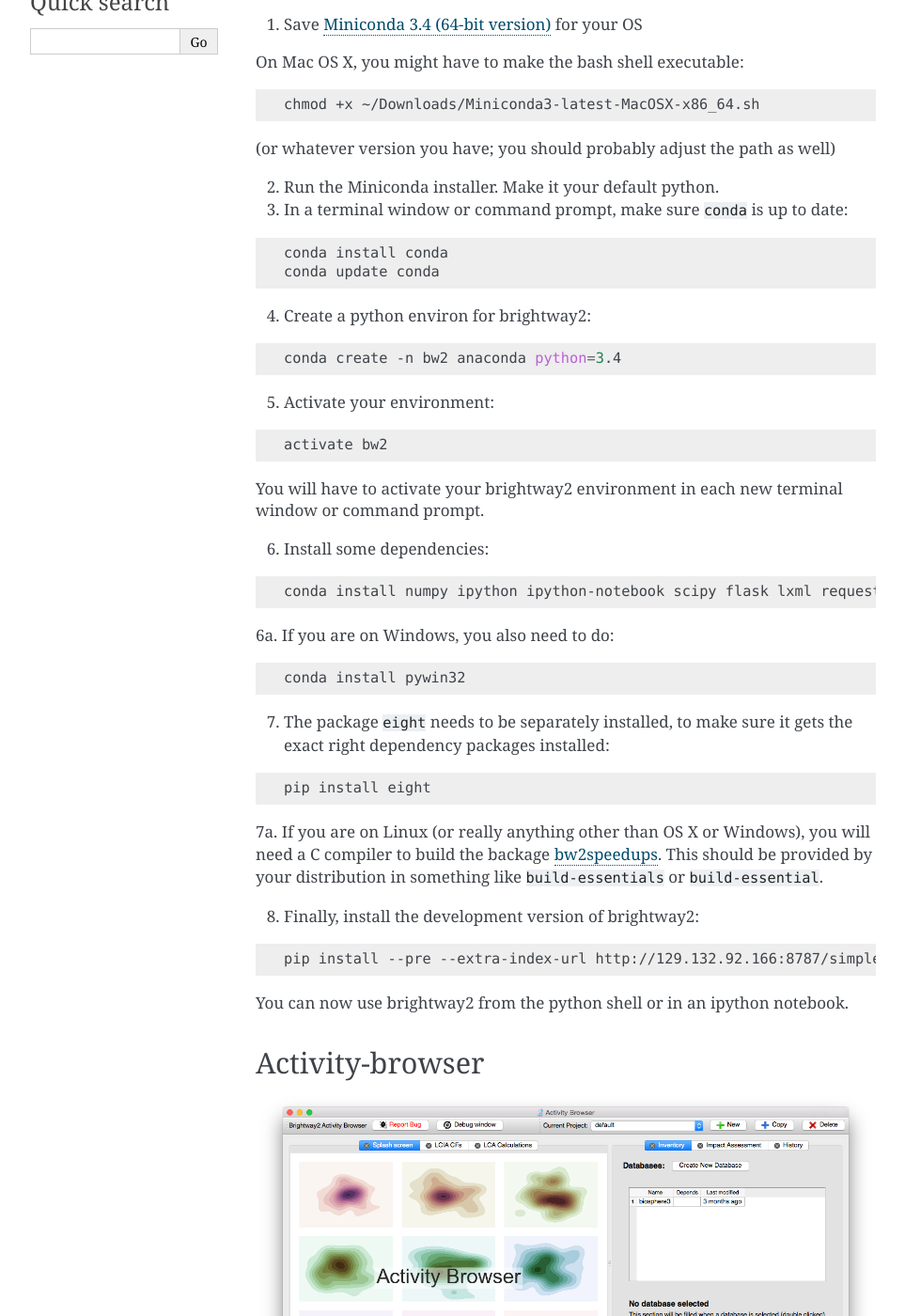
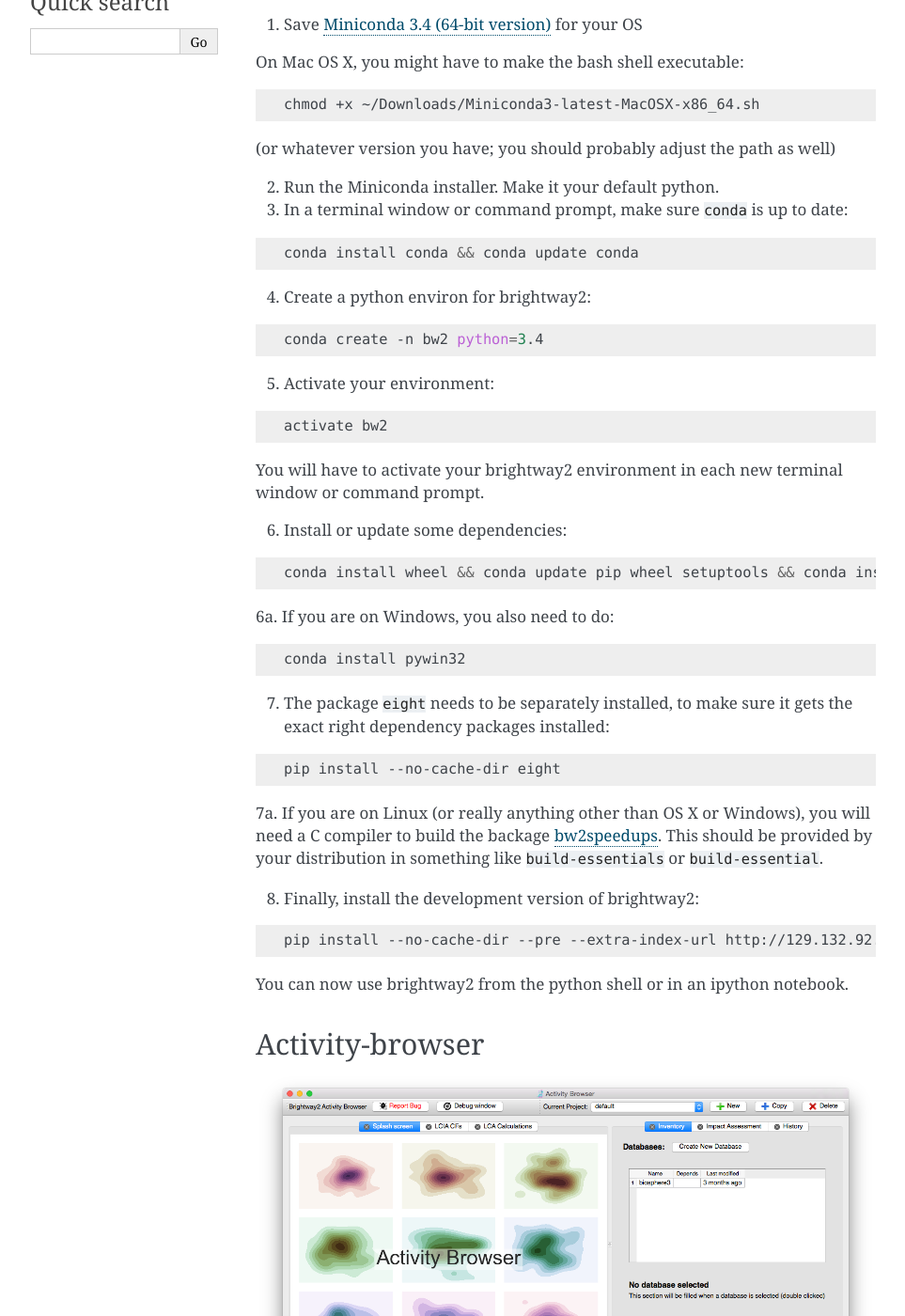
Before and after one commit to brightway-lca/brightway2, a Sphinx documentation site: the page built from docs/advanced-installation.rst, in a window 1280 px wide and 1400 px high, scrolled down 596 px. Shown: the whole window at 94% size, without its empty margins (148-1111 px from the left). Built offline with Sphinx 7.4.7, drawn with Linux system fonts in a browser that asks for light colours.

Commit message:
More installation doc updates

```diff
--- a/docs/advanced-installation.rst
+++ b/docs/advanced-installation.rst
@@ -41,14 +41,13 @@
 
 .. code-block:: bash
 
-    conda install conda
-    conda update conda
+    conda install conda && conda update conda
 
 4. Create a python environ for brightway2:
 
 .. code-block:: bash
 
-    conda create -n bw2 anaconda python=3.4
+    conda create -n bw2 python=3.4
 
 5. Activate your environment:
 
@@ -58,11 +57,11 @@
 
 You will have to activate your brightway2 environment in each new terminal window or command prompt.
 
-6. Install some dependencies:
+6. Install or update some dependencies:
 
 .. code-block:: bash
 
-   conda install numpy ipython ipython-notebook scipy flask lxml requests pip nose docopt whoosh
+   conda install wheel && conda update pip wheel setuptools && conda install numpy ipython ipython-notebook jupyter scipy flask lxml requests pip nose docopt whoosh
 
 6a. If you are on Windows, you also need to do:
 
@@ -74,7 +73,7 @@
 
 .. code-block:: bash
 
-    pip install eight
+    pip install --no-cache-dir eight
 
 7a. If you are on Linux (or really anything other than OS X or Windows), you will need a C compiler to build the backage `bw2speedups <https://pypi.python.org/pypi/bw2speedups/2.0>`__. This should be provided by your distribution in something like ``build-essentials`` or ``build-essential``.
 
@@ -82,7 +81,7 @@
 
 .. code-block:: bash
 
-   pip install --pre --extra-index-url http://129.132.92.166:8787/simple/ --trusted-host 129.132.92.166 brightway2
+   pip install --no-cache-dir --pre --extra-index-url http://129.132.92.166:8787/simple/ --trusted-host 129.132.92.166 brightway2
 
 You can now use brightway2 from the python shell or in an ipython notebook.
 
```
Also changed, not shown: docs/installation.rst (+36 -9 lines), docs/osx.rst (deleted, +0 -54 lines), docs/images/osx-1.png (added), docs/images/osx-2.png (added), docs/images/osx-3.png (added), docs/images/osx-4.png (added), 2 other files.
